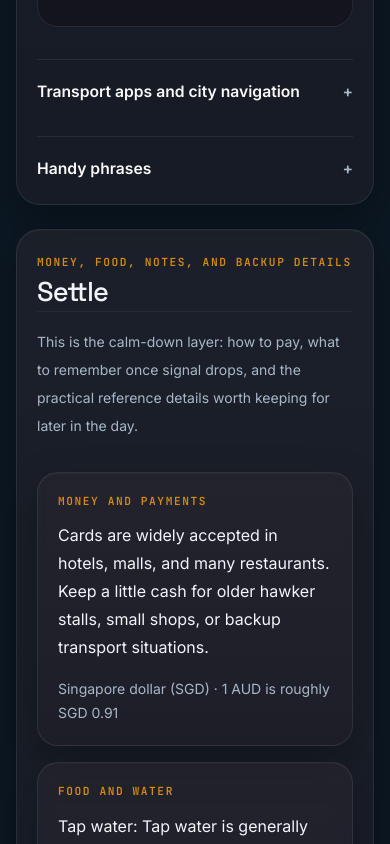
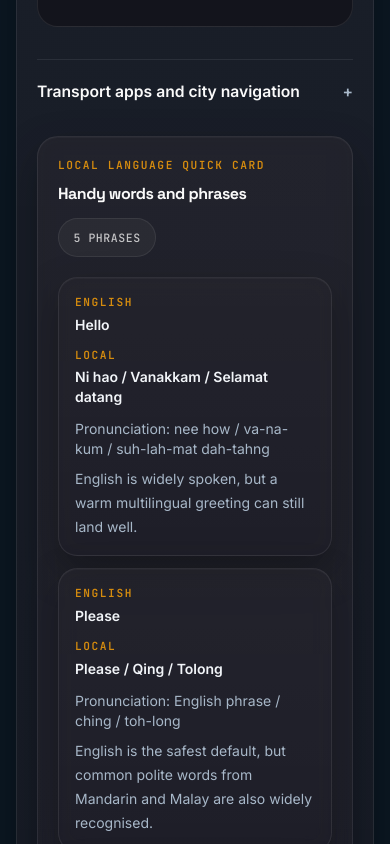
Before and after one commit to oli-deacon/landing-brief, a React (Vite) app: page /country/sg/landing in a window 390 px wide. Shown: the part 4560-5404 px from the top of the page. Built offline with nearby package versions, Linux system fonts and the light colour scheme.

Commit message:
Restore visible local language quick card

```diff
--- a/src/components/country-experience.tsx
+++ b/src/components/country-experience.tsx
@@ -102,6 +102,7 @@ export function CountryExperience({ mode }: CountryExperienceProps) {
   const paymentNote = `${brief.moneyAndPayments.cardAcceptance} ${brief.moneyAndPayments.cashNotes}`;
   const foodAndWaterNote = `Tap water: ${brief.foodAndPracticalities.tapWater} ${brief.foodAndPracticalities.commonFoodTips}`;
   const primaryEsimOption = brief.communications.esimOptions[0];
+  const handyPhrasePreview = brief.handyPhrases.slice(0, 5);
   const isLandingMode = mode === "landing";
   const artwork = getCountryArtwork(brief.countryCode);
   const modeToggleLabel = isLandingMode ? "Open full brief" : "Switch to landing mode";
@@ -116,6 +117,22 @@ export function CountryExperience({ mode }: CountryExperienceProps) {
     `Reviewed ${brief.lastReviewedDate}`,
     `${brief.capitalOrMainCity} via ${brief.primaryAirport}`
   ];
+  const renderPhraseCard = (phrase: (typeof brief.handyPhrases)[number]) => (
+    <div key={`${phrase.english}-${phrase.local}`} className="country-side-card rounded-[1.2rem] p-4">
+      <div className="grid gap-3 sm:grid-cols-[minmax(0,0.9fr)_minmax(0,1.1fr)]">
+        <div>
+          <p className="country-kicker">English</p>
+          <p className="mt-1 text-sm font-semibold text-text-main">{phrase.english}</p>
+        </div>
+        <div>
+          <p className="country-kicker">Local</p>
+          <p className="mt-1 text-sm font-semibold text-text-main">{phrase.local}</p>
+        </div>
+      </div>
+      <p className="mt-3 text-sm text-text-muted">Pronunciation: {phrase.pronunciation}</p>
+      <p className="mt-2 text-sm leading-6 text-text-muted">{phrase.context}</p>
+    </div>
+  );
 
   return (
     <div className="country-page space-y-6 sm:space-y-8">
@@ -383,28 +400,28 @@ export function CountryExperience({ mode }: CountryExperienceProps) {
             </div>
           </details>
 
-          <details className="group disclosure-block country-disclosure-block">
+          {isLandingMode ? (
+            <div className="country-side-card rounded-[1.3rem] p-5 sm:p-6">
+              <div className="flex flex-wrap items-start justify-between gap-3">
+                <div>
+                  <p className="country-kicker">Local language quick card</p>
+                  <h3 className="section-subtitle mt-2">Handy words and phrases</h3>
+                </div>
+                <span className="country-meta-pill">{handyPhrasePreview.length} phrases</span>
+              </div>
+              <div className="mt-5 grid gap-3">
+                {handyPhrasePreview.map(renderPhraseCard)}
+              </div>
+            </div>
+          ) : null}
+
+          <details className="group disclosure-block country-disclosure-block" open={!isLandingMode}>
             <summary className="liquid-summary country-liquid-summary">
               <span>Handy phrases</span>
               <span className="text-text-muted transition group-open:rotate-45">+</span>
             </summary>
             <div className="mt-5 grid gap-3">
-              {brief.handyPhrases.map((phrase) => (
-                <div key={`${phrase.english}-${phrase.local}`} className="country-side-card rounded-[1.2rem] p-4">
-                  <div className="grid gap-3 sm:grid-cols-[minmax(0,0.9fr)_minmax(0,1.1fr)]">
-                    <div>
-                      <p className="country-kicker">English</p>
-                      <p className="mt-1 text-sm font-semibold text-text-main">{phrase.english}</p>
-                    </div>
-                    <div>
-                      <p className="country-kicker">Local</p>
-                      <p className="mt-1 text-sm font-semibold text-text-main">{phrase.local}</p>
-                    </div>
-                  </div>
-                  <p className="mt-3 text-sm text-text-muted">Pronunciation: {phrase.pronunciation}</p>
-                  <p className="mt-2 text-sm leading-6 text-text-muted">{phrase.context}</p>
-                </div>
-              ))}
+              {brief.handyPhrases.map(renderPhraseCard)}
             </div>
           </details>
         </div>
```
